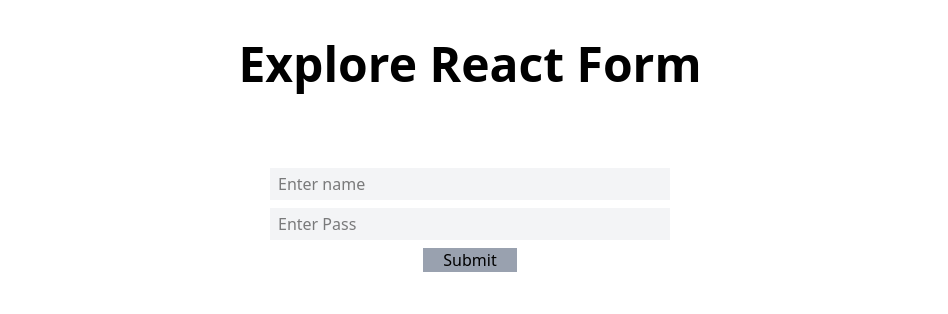
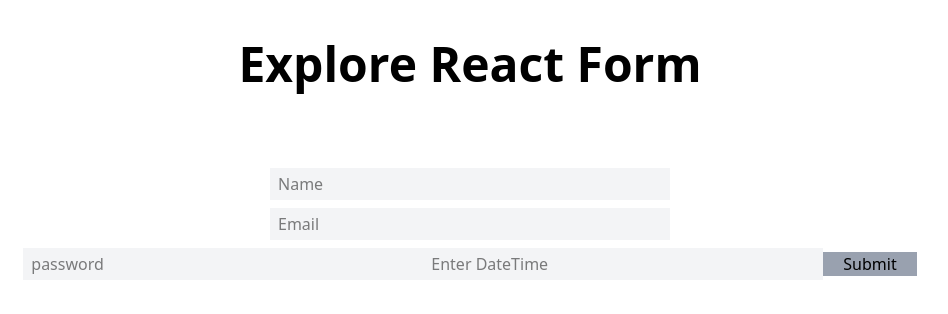
Before and after one commit to shehabRabby/Milestone-8-M-44, a React (Vite) app: page / in a window 1280 px wide. Shown: the top 314 px of the page, without its empty margins (170-1118 px from the left). Built offline with nearby package versions, Linux system fonts and the light colour scheme.

Commit message:
Use Custome Hook lecture-4

```diff
--- a/src/App.jsx
+++ b/src/App.jsx
@@ -2,6 +2,7 @@
 import './App.css'
 import ControlField from './Cmponents/ControlledField/ControlField'
 import FromAction from './Cmponents/FormAction/FromAction'
+import HookForm from './Cmponents/HookFrom/HookForm'
 import SimpleForm from './Cmponents/SimpleForm/SimpleForm'
 import UnControlledField from './Cmponents/UnControlledField/UnControlledField'
 
@@ -14,7 +15,8 @@
       {/* <SimpleForm></SimpleForm> */}
       {/* <FromAction></FromAction> */}
       {/* <ControlField></ControlField> */}
-      <UnControlledField></UnControlledField>
+      {/* <UnControlledField></UnControlledField> */}
+      <HookForm></HookForm>
     </>
   )
 }
--- a/src/Cmponents/ControlledField/ControlField.jsx
+++ b/src/Cmponents/ControlledField/ControlField.jsx
@@ -2,11 +2,14 @@
 
 const ControlField = () => {
 
+    const [name,setName] = useState("");
+    const [email,setEmail] = useState("");
     const [password,setPassword] = useState("");
     const [error,setError] = useState('')
 
     const handleSubmit = (e) =>{
          e.preventDefault();
+         console.log(name,email,password)
          //submit korar pore bolbe
           if(password.length < 6){
             setError("Password Must be 6 Character or more.")
@@ -15,6 +18,16 @@
         }
 
     }
+
+
+    const handleEmailChange = (e) => {
+        setEmail(e.target.value)
+    }
+    const handleNameChange = (e) => {
+        setName(e.target.value)
+    }
+
+
 
     const handlePasswordOnChange = (e) => {
         console.log(e.target.value);
@@ -29,7 +42,8 @@
     return (
         <div className='m-20 text-center'>
             <form onSubmit={handleSubmit}>
-                <input className=' h-8 w-100  bg-gray-100 px-2' name='name' type="text" placeholder='Enter name' required/> <br />
+                <input className=' h-8 w-100  bg-gray-100 px-2' defaultValue={name} onChange={handleNameChange} name='name' type="name"  placeholder='Enter name' required/> <br />
+                <input className=' h-8 w-100  bg-gray-100 px-2 mt-2' name='email' type="email" onChange={handleEmailChange} defaultValue={email} placeholder='Enter email' required/> <br />
                 <input className=' h-8 w-100  bg-gray-100 px-2 mt-2' name='password' type="password" placeholder='password' onChange={handlePasswordOnChange} defaultValue={password} required/> <br />
                 <input className='bg-gray-400 px-5 mt-2' type="submit" value="Submit"/>
 
--- /dev/null
+++ b/src/Cmponents/HookFrom/HookForm.jsx
@@ -0,0 +1,28 @@
+import React from 'react';
+import useInputField from '../../Hooks/useInputField';
+
+const HookForm = () => {
+
+    const [name,nameOnChange] = useInputField("");
+    const [email,emailOnChange] = useInputField("");
+    const [password,passwordOnChange] = useInputField("")
+    const [dateTime,dateTimeOnChange] = useInputField("")
+    const handleSubmit = (e) => {
+        e.preventDefault();
+        console.log(name,email,password,dateTime);
+    }
+
+    return (
+        <div className='m-20 text-center'>
+            <form onSubmit={handleSubmit}>
+              <input className=' h-8 w-100  bg-gray-100 px-2' placeholder='Name' type="text" defaultValue={name} onChange={nameOnChange} /> <br />
+              <input className=' h-8 w-100  bg-gray-100 px-2 mt-2' onChange={emailOnChange} defaultValue={email} placeholder='Email' type="email" name="email" /> <br />
+              <input className=' h-8 w-100  bg-gray-100 px-2 mt-2' onChange={passwordOnChange} defaultValue={password} type="password" name="password" placeholder='password' />
+              <input className=' h-8 w-100  bg-gray-100 px-2 mt-2' onChange={dateTimeOnChange} defaultValue={dateTime} type="datetime" name="datetime" placeholder='Enter DateTime'/>
+              <input className='bg-gray-400 px-5 mt-2' type="submit" value="Submit" />
+            </form>
+        </div>
+    );
+};
+
+export default HookForm;
--- /dev/null
+++ b/src/Hooks/useInputField.jsx
@@ -0,0 +1,14 @@
+import { useState } from "react";
+
+const useInputField = (defaultValue) => {
+    const [fieldValue,setFieldValue] = useState(defaultValue)
+
+    const handleFieldOnchange = (e) =>{
+        setFieldValue(e.target.value);
+    }
+
+    return [fieldValue,handleFieldOnchange];
+
+}
+
+export default useInputField;
```
